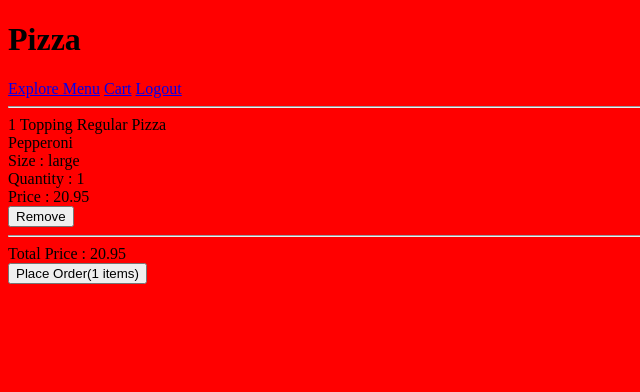
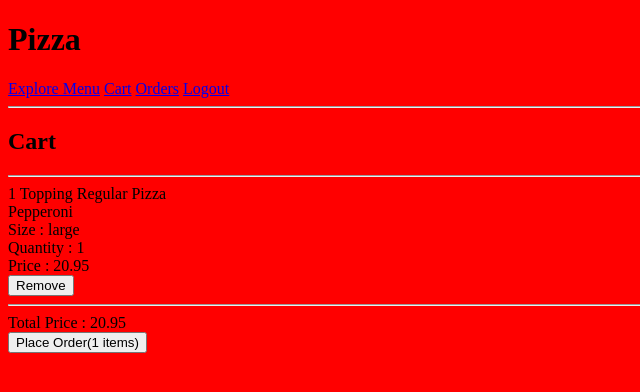
Before and after one commit to satyamrs00/pizza, a Django app: page /cart in a window 1280 px wide. Shown: the top 392 px of the page, without its empty margins (0-640 px from the left). Run offline with Django 4.2, Linux system fonts and the light colour scheme; a user stored in the database is signed in; data comes from the database, SQL or seed files in the repository; both versions use the stored data as it was after the commit; data that the repository does not hold is empty.

Commit message:
added show orders page

```diff
--- a/orders/admin.py
+++ b/orders/admin.py
@@ -9,5 +9,4 @@ admin.site.register(models.Addon)
 admin.site.register(models.Pasta)
 admin.site.register(models.Salad)
 admin.site.register(models.Platter)
-admin.site.register(models.User)
 admin.site.register(models.Order)
--- a/orders/models.py
+++ b/orders/models.py
@@ -1,9 +1,4 @@
-from cgi import print_exception
-from enum import auto
-from tkinter import CASCADE
-from unicodedata import name
 from django.db import models
-from django.forms import CharField
 from django.contrib.auth.models import AbstractUser
 
 # Create your models here.
--- a/orders/static/orders/cart.js
+++ b/orders/static/orders/cart.js
@@ -102,6 +102,7 @@ function loadConfirmation(data) {
     paymentdiv.appendChild(label2);
     paymentdiv.appendChild(label3);
     paymentdiv.appendChild(label4);
+    paymentdiv.appendChild(label5);
     let button = document.createElement('button');
     button.setAttribute('id', 'confirmorder');
     button.innerHTML = 'Confirm Order';
--- a/orders/templates/orders/cart.html
+++ b/orders/templates/orders/cart.html
@@ -7,6 +7,8 @@
 {% endblock %}
 
 {% block body %}
+    <h2>Cart</h2>
+    <hr>
     <div>
         <div id="modal" class="modal">
         </div>
--- a/orders/templates/orders/layout.html
+++ b/orders/templates/orders/layout.html
@@ -13,8 +13,9 @@
             <h1>Pizza</h1>
             <a href="{% url 'index' %}">Explore Menu</a>
             {% if user.is_authenticated %}
-                <a href="{% url 'cart' %}">Cart</a>
-                <a href="{% url 'logout' %}">Logout</a>
+            <a href="{% url 'cart' %}">Cart</a>
+            <a href="{% url 'orders' %}">Orders</a>
+            <a href="{% url 'logout' %}">Logout</a>
             {% else %}
                 <a href="{% url 'login' %}">Login</a>
                 <a href="{% url 'register' %}">Register</a>
--- a/orders/urls.py
+++ b/orders/urls.py
@@ -7,5 +7,6 @@ urlpatterns = [
     path('login', views.login_view, name='login'),
     path('logout', views.logout_view, name='logout'),
     path('item/<str:thing>/<int:id>', views.item, name='item'),
-    path('cart', views.cart, name='cart')
+    path('cart', views.cart, name='cart'),
+    path('orders', views.orders, name="orders")
 ]
--- a/orders/views.py
+++ b/orders/views.py
@@ -1,5 +1,3 @@
-from ctypes import addressof
-import re
 import json
 from django.http import HttpResponse, JsonResponse
 from django.shortcuts import render, redirect
@@ -293,10 +291,11 @@ def cart(request):
                 oo = orderc(order=o)
                 setattr(oo, thing, getattr(oneco, thing))
                 oo.save()
-                oo.quantity += 1
+                oo.quantity = oneco.quantity
                 oo.save()
                 oneco.delete()
                 c.price = 0
+                c.save()
 
         return JsonResponse({
             "success": "order placed",
@@ -316,3 +315,21 @@ def cart(request):
         "items": list(zip(items, quantities)),
         "cart": c
     })
+
+def orders(request):
+    orders = Order.objects.filter(user=request.user)
+    allitems = []
+    for o in orders:
+        items = list(chain(o.pizza.all(), o.sub.all(), o.pasta.all(), o.salad.all(), o.platter.all()))
+        quantities = []
+        for item in list(chain(o.orderpizza_set.all(), o.ordersub_set.all(), o.orderpasta_set.all(), o.ordersalad_set.all(), o.orderplatter_set.all())):
+            quantities.append(item.quantity)
+        items = list(zip(items, quantities))
+        allitems.append(items)
+
+    print(allitems)
+    print(orders)
+    print(list(zip(allitems, orders)))
+    return render(request, 'orders/orders.html', {
+        "allitems": list(zip(allitems, orders))
+    })
```
Also changed, not shown: orders/templates/orders/orders.html (added, +26 -0 lines), db.sqlite3.
